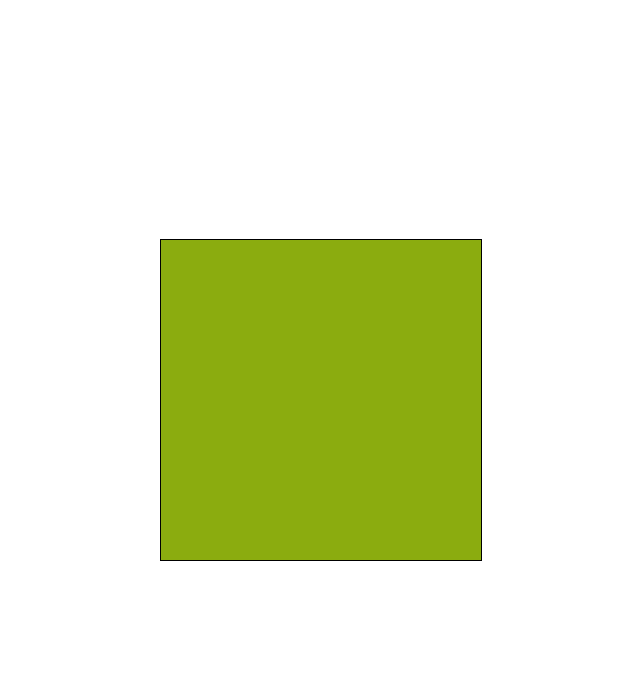
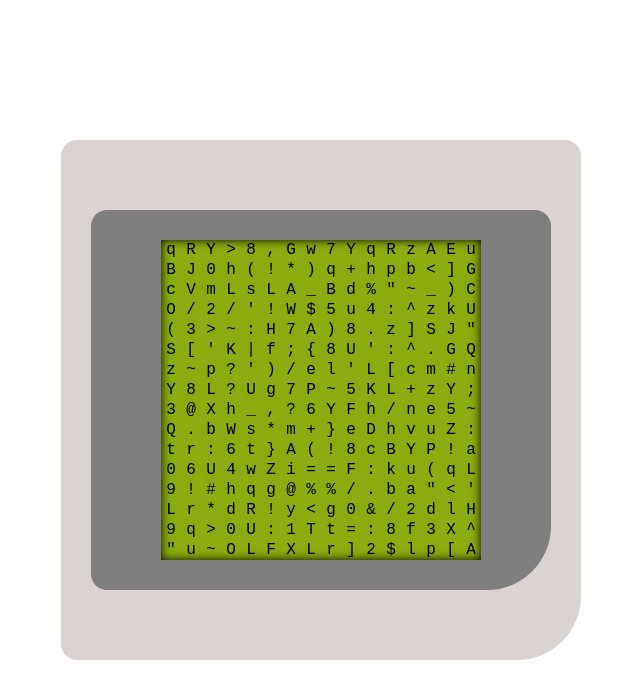
Before and after one commit to lanelps/asciimon, a website built with Vite: page index.html in a window 1280 px wide. Shown: the whole page, without its empty margins (319-959 px from the left). Built offline with nearby package versions, Linux system fonts and the light colour scheme.

Commit message:
grid styling and text

```diff
--- a/index.html
+++ b/index.html
@@ -8,7 +8,15 @@
     <link rel="stylesheet" href="https://cdnjs.cloudflare.com/ajax/libs/meyer-reset/2.0/reset.min.css" integrity="sha512-NmLkDIU1C/C88wi324HBc+S2kLhi08PN5GDeUVVVC/BVt/9Izdsc9SVeVfA1UZbY3sHUlDSyRXhCzHfr6hmPPw==" crossorigin="anonymous" referrerpolicy="no-referrer" />
   </head>
   <body>
-    <div id="app"></div>
+    <div id="app">
+      <div id="gameboy">
+        <div class="screen-wrapper">
+          <div id="grid">
+            <div class="grid-overlay"></div>
+          </div>
+        </div>
+      </div>
+    </div>
     <script type="module" src="/main.js"></script>
   </body>
 </html>
--- a/main.js
+++ b/main.js
@@ -6,50 +6,54 @@ import "./style.css";
 // global variables
 //
 const body = document.body;
-const app = document.getElementById(`app`);
+const app = document.querySelector(`.screen-wrapper`);
+const gridElement = document.getElementById(`grid`);
 
 const aspectRatio = 1 / 1;
 const resolution = 2;
 const pixelSize = 10 * resolution;
 const width = 160 * resolution;
 const height = width / aspectRatio;
-const pixelLength = (width * height) / pixelSize / pixelSize;
+const pixelLength = Math.floor((width * height) / pixelSize / pixelSize);
 
+const characters = `1234567890-=~!@#$%^&*()_+qwertyuiop[]\QWERTYUIOP{}|asdfghjkl;'ASDFGHJKL:"zxcvbnm,./ZXCVBNM<>?`;
 // methods
 //
-function pixel() {
+function pixel(index) {
   const pixelElement = document.createElement(`div`);
   pixelElement.classList.add(`pixel`);
   pixelElement.style.cssText = `
     width: ${pixelSize}px;
     height: ${pixelSize}px;
   `;
+  pixelElement.innerHTML =
+    characters[Math.floor(Math.random() * characters.length)];
 
   return pixelElement;
 }
 
 function createGrid() {
-  const gridElement = document.createElement(`div`);
-  gridElement.classList.add(`grid`);
   gridElement.style.cssText = `
     width: ${width}px;
     height: ${height}px;
 
     display: grid;
-    grid-template-columns: repeat(${width / pixelSize}, ${pixelSize}px);
+    grid-template-columns: repeat(${Math.floor(
+      width / pixelSize
+    )}, ${pixelSize}px);
   `;
 
   for (let i = 0; i < pixelLength; i++) {
-    gridElement.appendChild(pixel());
+    gridElement.appendChild(pixel(i));
   }
 
-  app.appendChild(gridElement);
+  return gridElement;
 }
 
 // main
 //
 function main() {
-  createGrid();
+  app.appendChild(createGrid());
 }
 
 window.addEventListener("DOMContentLoaded", () => {
--- a/style.css
+++ b/style.css
@@ -1,5 +1,6 @@
 :root {
   font-family: monospace;
+  font-size: 16px;
 
   font-synthesis: none;
   text-rendering: optimizeLegibility;
@@ -7,7 +8,14 @@
   -moz-osx-font-smoothing: grayscale;
   -webkit-text-size-adjust: 100%;
 
-  --screen-bg: #8bac0f;
+  --green-100: #0f380f;
+  --green-75: #306230;
+  --green-50: #8bac0f;
+  --green-25: #9bbc0f;
+
+  --grey-100: #7f7f80;
+  --grey-50: #3b383f;
+  --grey-25: #d9d4d1;
 }
 
 #app {
@@ -22,22 +30,51 @@
   overflow: hidden;
 }
 
-.grid {
+#gameboy {
   position: relative;
-  /* overflow: hidden; */
-  border: 1px solid black
+
+  padding: 70px 30px;
+  background-color: var(--grey-25);
+  border-radius: 1rem 1rem 4rem 1rem;
+}
+
+.screen-wrapper {
+  position: relative;
+
+  padding: 30px 70px;
+  background-color: var(--grey-100);
+  border-radius: 1rem 1rem 4rem 1rem;
+}
+
+.grid-overlay {
+  position: absolute;
+  top: 0;
+  left: 0;
+  bottom: 0;
+  right: 0;
+  box-shadow: inset 0px 0px 10px black;
+  z-index: 1;
+  user-select: none;
+  pointer-events: none;
+}
+
+#grid {
+  position: relative;
+  overflow: hidden;
 }
 
 .pixel {
   position: relative;
-  background-color: var(--screen-bg);
+  display: flex;
+  align-items: center;
+  justify-content: center;
 
+  background-color: var(--green-50);
   transition: background-color 0.3s ease;
+  text-align: center;
 }
 
 .pixel:hover {
-  /* outline: 1px solid black; */
-  background-color: black;
-  z-index: 2;
+  background-color: var(--green-75);
   transition: background-color 0s ease;
 }
```
